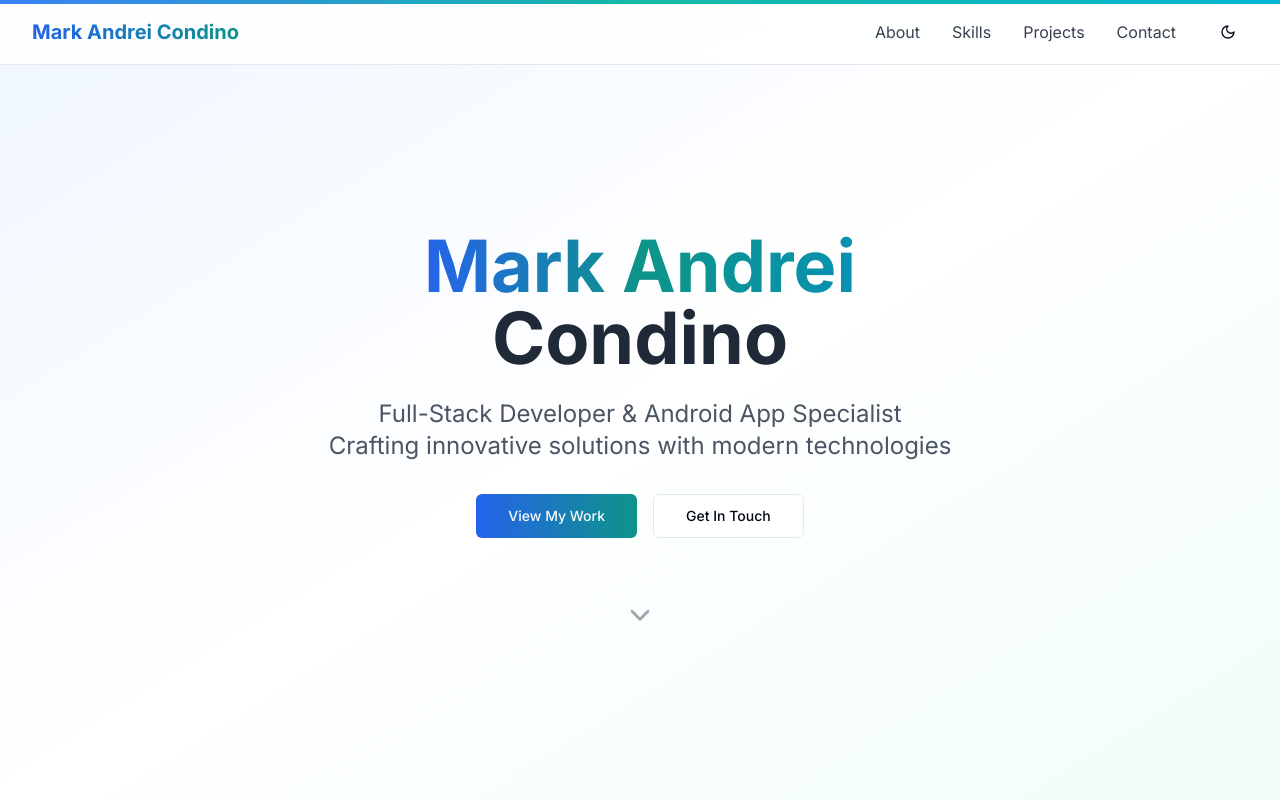
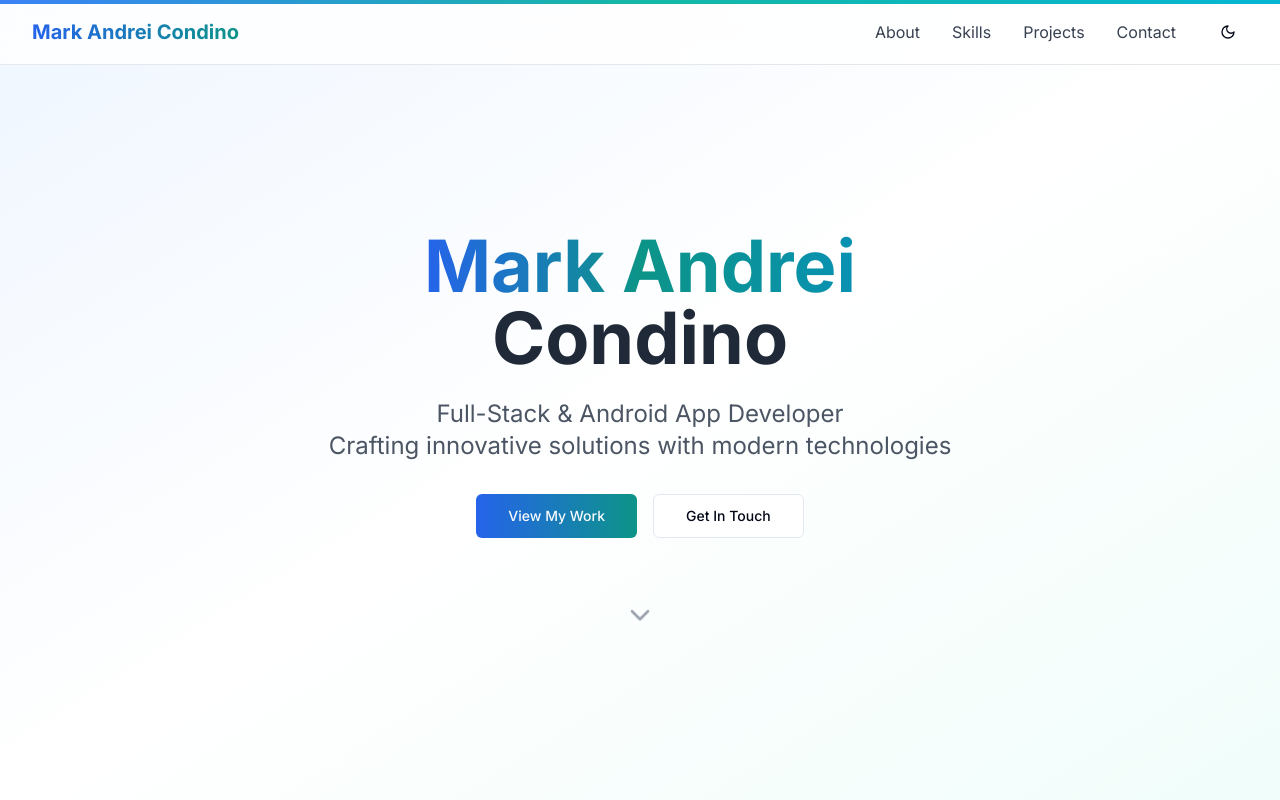
Before and after one commit to NOTMORSE-PROG/CONDINO_PROFILE, a Next.js app: page / in a window 1280 px wide. Shown: the top 800 px of the page. Built offline with nearby package versions, Linux system fonts and the light colour scheme.

Commit message:
updated naming

```diff
--- a/app/page.tsx
+++ b/app/page.tsx
@@ -356,7 +356,7 @@ export default function Portfolio() {
               <span className="text-gray-800 dark:text-white">Condino</span>
             </h1>
             <p className="text-xl md:text-2xl text-gray-600 dark:text-gray-300 mb-8 max-w-3xl mx-auto">
-              Full-Stack Developer & Android App Specialist
+              Full-Stack & Android App Developer
               <br />
               Crafting innovative solutions with modern technologies
             </p>
```
